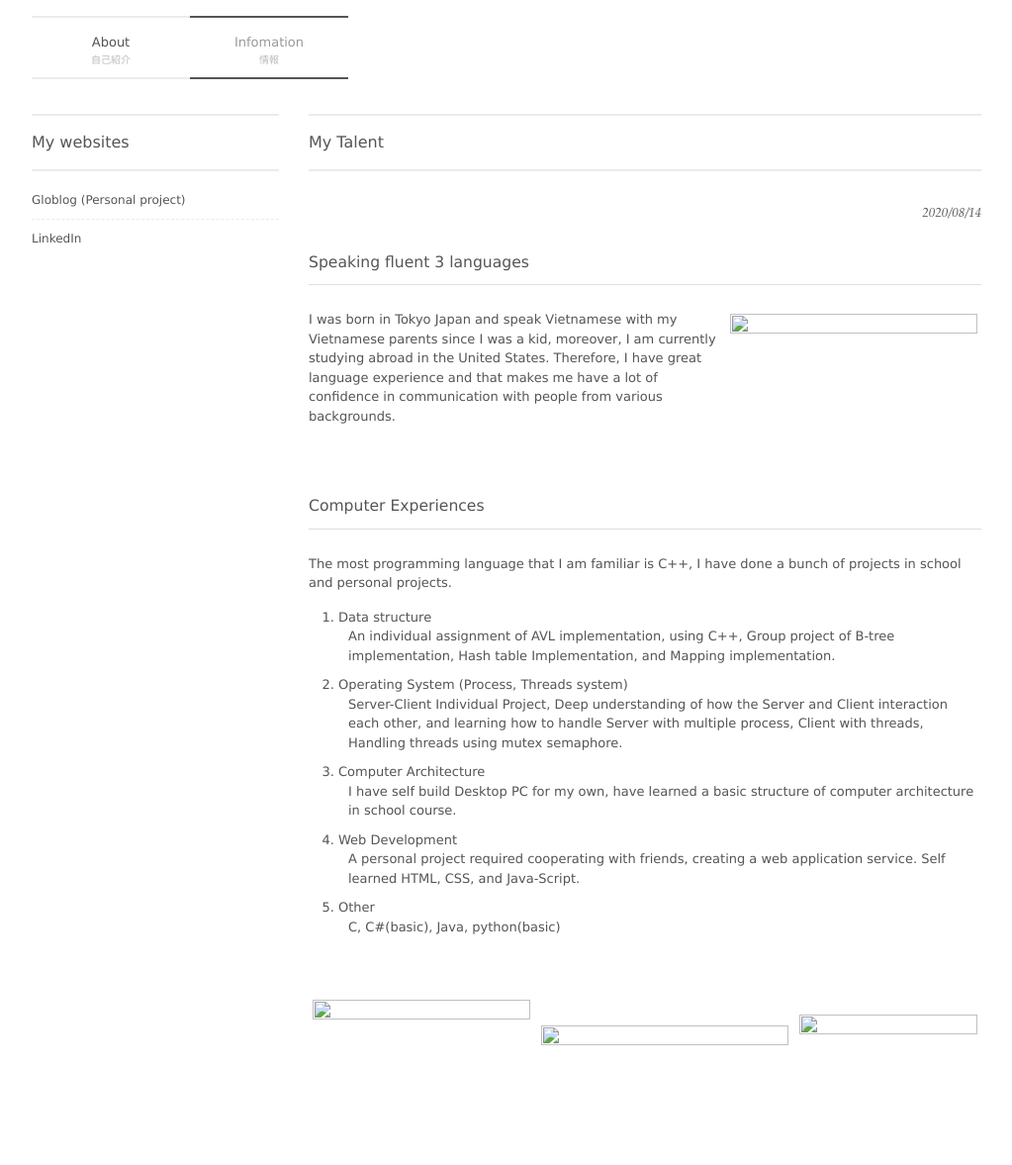
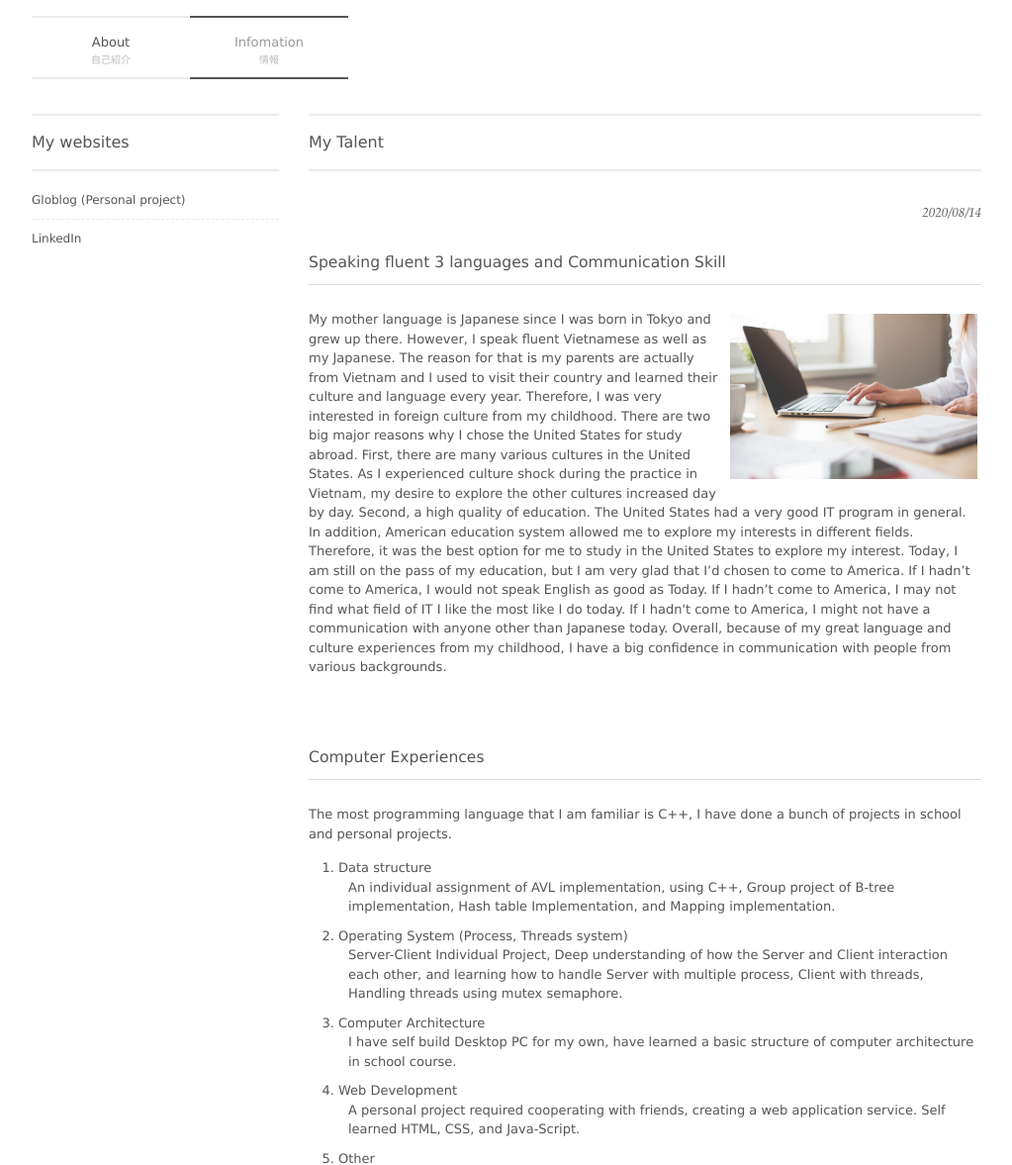
Before and after one commit to globlo/myProfile, a plain HTML site: page sample.html in a window 1280 px wide. Shown: the part 114-1291 px from the top of the page at 99% size, without its empty margins (128-1151 px from the left). Drawn offline with Linux system fonts and the light colour scheme.

Commit message:
Update sample.html

```diff
--- a/sample.html
+++ b/sample.html
@@ -52,8 +52,10 @@
 				<h3 class="heading">My Talent</h3>
 				<article class="post">
 					<p class="dateLabel"><time datetime="2014-09-01">2020/08/14</time></p>
-					<h3 >Speaking fluent 3 languages</h3>                                                    <!--      HERRE      -->
-					<p ><img src="images/banners/language.jpg" alt="" width="250" height="113" class="alignright size-full wp-image-207" />I was born in Tokyo Japan and speak Vietnamese with my Vietnamese parents since I was a kid, moreover, I am currently studying abroad in the United States. Therefore, I have great language experience and that makes me have a lot of confidence in communication with people from various backgrounds.</p>
+					<h3 >Speaking fluent 3 languages and Communication Skill</h3>                                                    <!--      HERRE      -->
+					<p ><img src="language.jpg" alt="" width="250" height="113" class="alignright size-full wp-image-207" />My mother language is Japanese since I was born in Tokyo and grew up there. However, I speak fluent Vietnamese as well as my Japanese. The reason for that is my parents are actually from Vietnam and I used to visit their country and learned their culture and language every year. Therefore, I was very interested in foreign culture from my childhood. There are two big major reasons why I chose the United States for study abroad. First, there are many various cultures in the United States. As I experienced culture shock during the practice in Vietnam, my desire to explore the other cultures increased day by day. Second, a high quality of education. The United States had a very good IT program in general. In addition, American education system allowed me to explore my interests in different fields. Therefore, it was the best option for me to study in the United States to explore my interest. Today, I am still on the pass of my education, but I am very glad that I’d chosen to come to America. If I hadn’t come to America, I would not speak English as good as Today. If I hadn’t come to America, I may not find what field of IT I like the most like I do today.  If I hadn't come to America, I might not have a communication with anyone other than Japanese today.
+						Overall, because of my great language and culture experiences from my childhood, I have a big confidence in communication with people from various backgrounds.
+						</p>
 					<h3 id = "cs">Computer Experiences</h3>
 					<p><!--<img src="images/banners/sample2.jpg" alt="" width="260" height="113" class="alignleft size-full wp-image-210" /> -->The most programming language that I am familiar is C++, I have done a bunch of projects in school and personal projects.</p>
 					<ol>
@@ -89,9 +91,9 @@
 						<br clear="all" /></p>
 
 					<p id="im">
-						<p><img src="images/banners/build0.jpg" alt="" width="220" height="150" class="alignleft size-full wp-image-207"/></p>
-						<p><img src="images/banners/build1.jpg" alt="" width="180" height="90" class="alignright size-full wp-image-207" /></p>
-						<p id="b2"><img src="images/banners/build2.jpg" alt="" width="250" height="150"  class="alignmiddle size-full wp-image-207" /></p>
+						<p><img src="build0.jpg" alt="" width="220" height="150" class="alignleft size-full wp-image-207"/></p>
+						<p><img src="build1.jpg" alt="" width="180" height="90" class="alignright size-full wp-image-207" /></p>
+						<p id="b2"><img src="build2.jpg" alt="" width="250" height="150"  class="alignmiddle size-full wp-image-207" /></p>
 
 					</p>
 				<h3>Infomation</h3>
```
